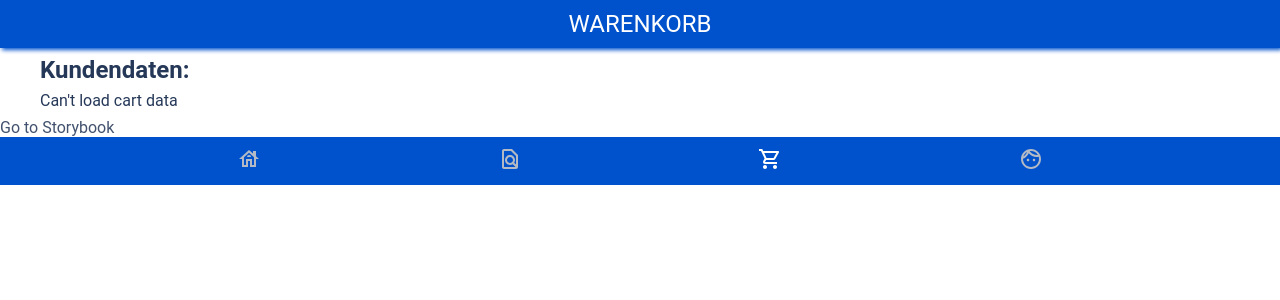
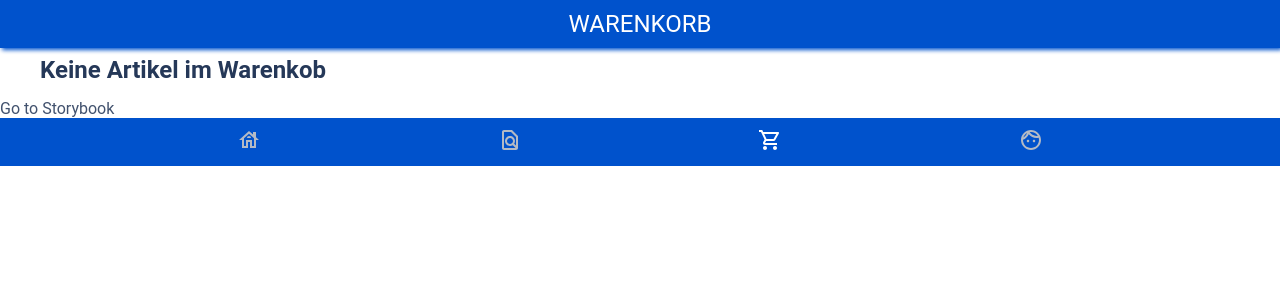
Before and after one commit to mhstrkmp/blue-collar-rocket, a React (Create React App) app in the folder client/: page /checkout in a window 1280 px wide. Shown: the top 300 px of the page. Built offline with nearby package versions, Linux system fonts and the light colour scheme.

Commit message:
:bug: Fix missing fallback data on chekout page

```diff
--- a/client/src/pages/CheckoutPage/CheckoutPage.js
+++ b/client/src/pages/CheckoutPage/CheckoutPage.js
@@ -26,15 +26,15 @@ const deleteLocalStorage = (item) => {
 export const CheckoutPage = ({ title }) => {
   let history = useHistory();
   const storedObjects = localStorage.getItem("blueCollarRocketCart");
-  const cart = JSON.parse(storedObjects);
+  const cart = JSON.parse(storedObjects) || null;
 
   return (
     <>
       <Header title={title} />
       <ContentWrapper>
-        <h2>Kundendaten:</h2>
         {cart ? (
           <>
+            <h2>Kundendaten:</h2>
             <CardSmall
               cardTitle={cart.customer.name}
               cardText={[
@@ -59,7 +59,7 @@ export const CheckoutPage = ({ title }) => {
             </Button>
           </>
         ) : (
-          <>Can't load cart data</>
+          <h2>Keine Artikel im Warenkob</h2>
         )}
       </ContentWrapper>
       <a href="/storybook" target="_blank">
```
